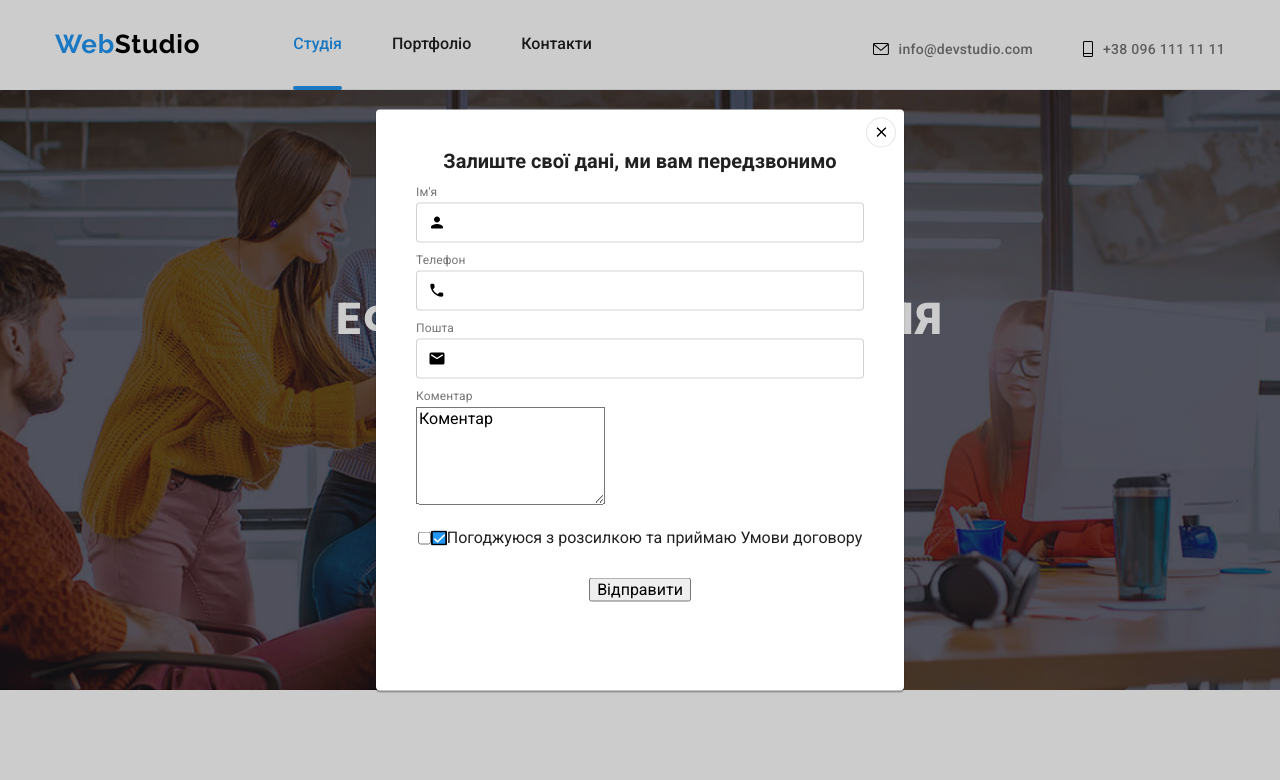
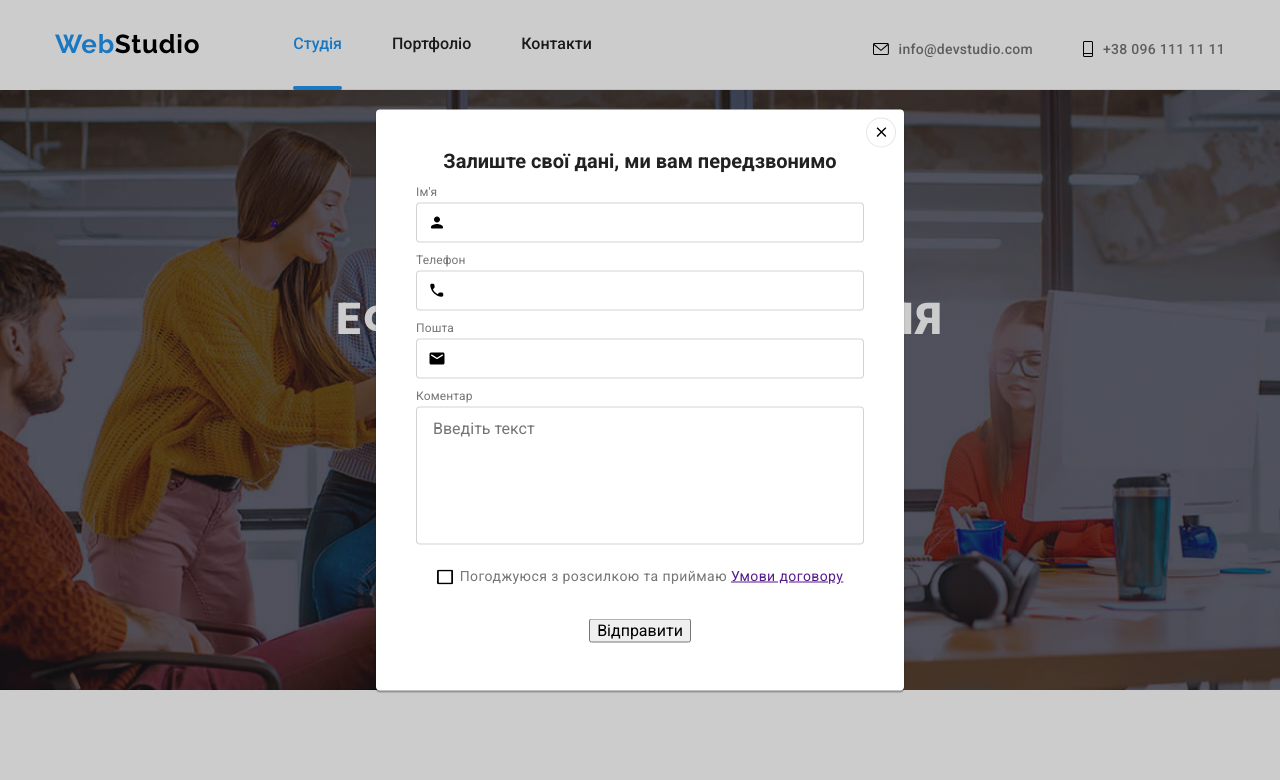
Before and after one commit to Iryna-Prykhodko/goit-markup-hw-06, a plain HTML site: page index.html in a window 1280 px wide. Both pictures are taken after a click on the button "Замовити послугу". Shown: the top 780 px of the page. Drawn offline with nearby package versions, Linux system fonts and the light colour scheme.

Commit message:
icon-checked icon-unchecked

```diff
--- a/css/styles.css
+++ b/css/styles.css
@@ -47,6 +47,19 @@ ul {
 img {
   display: block;
   max-width: 100%;
+}
+
+.visually-hidden {
+  position: absolute;
+  white-space: nowrap;
+  width: 1px;
+  height: 1px;
+  overflow: hidden;
+  border: 0;
+  padding: 0;
+  clip: rect(0 0 0 0);
+  clip-path: inset(50%);
+  margin: -1px;
 }
 /* navigation */
 
@@ -324,15 +337,53 @@ transition: fill var(--transition);
   fill: #2196f3;
 }
 
+.register-form-message{
+  display: block;
+  resize: none;
+  outline: transparent;
+  width: 100%;
+  height: 138px;
+padding: 12px 16px;
 
+border: 1px solid rgba(33, 33, 33, 0.2);
+border-radius: 4px;
+}
 
 .register-form-agreement{
   display: flex;
   align-items: center;
   justify-content: center;
-
+gap: 7px;
   margin-bottom: 30px;
 }
+
+.icon-checked{
+  opacity: 0;
+  fill: #2196f3;
+transition: opacity var(--transition);
+}
+
+.register-form-checkbox:checked + .register-form-icons .icon-checked{
+  opacity: 1;
+}
+
+.icon-unchecked{
+opacity: 1;
+transition: opacity var(--transition);
+}
+
+.register-form-checkbox:checked + .register-form-icons .icon-unchecked{
+  opacity: 0;
+}
+
+.register-form-desc{
+  font-weight: 400;
+font-size: 14px;
+line-height: 1.71;
+letter-spacing: 0.03em;
+color: #757575;
+user-select:none;}
+
 
 .register-form-btn{
   display: block;
--- a/index.html
+++ b/index.html
@@ -109,17 +109,17 @@
             </label>
             <label class="register-form-field">
               <span class="register-form-label">Коментар</span>
-              <textarea class="register-form-message" name="" rows="5" placeholder="Введіть текст">Коментар</textarea>
+              <textarea class="register-form-message" name="" rows="5" placeholder="Введіть текст"></textarea>
             </label>
           </div>
             <label class="register-form-agreement">
-              <input class="register-form-checkbox" type="checkbox" name="" id="">
+              <input class="register-form-checkbox visually-hidden" type="checkbox" name="" id="" >
               <svg class="register-form-icons" width="16" height="15">
                 <use class="icon-checked" href="./images/icons.svg#icon-check"></use>
                 <use class="icon-unchecked" href="./images/icons.svg#icon-without-check"></use>
                </svg>
               <span class="register-form-desc">Погоджуюся з розсилкою та приймаю
-                <a class="register-form-link">Умови договору</a></span>
+                <a class="register-form-link" href="" target="_blank">Умови договору</a></span>
             </label>
           <button class="register-form-btn" type="submit">Відправити</button>
           </form>
```
